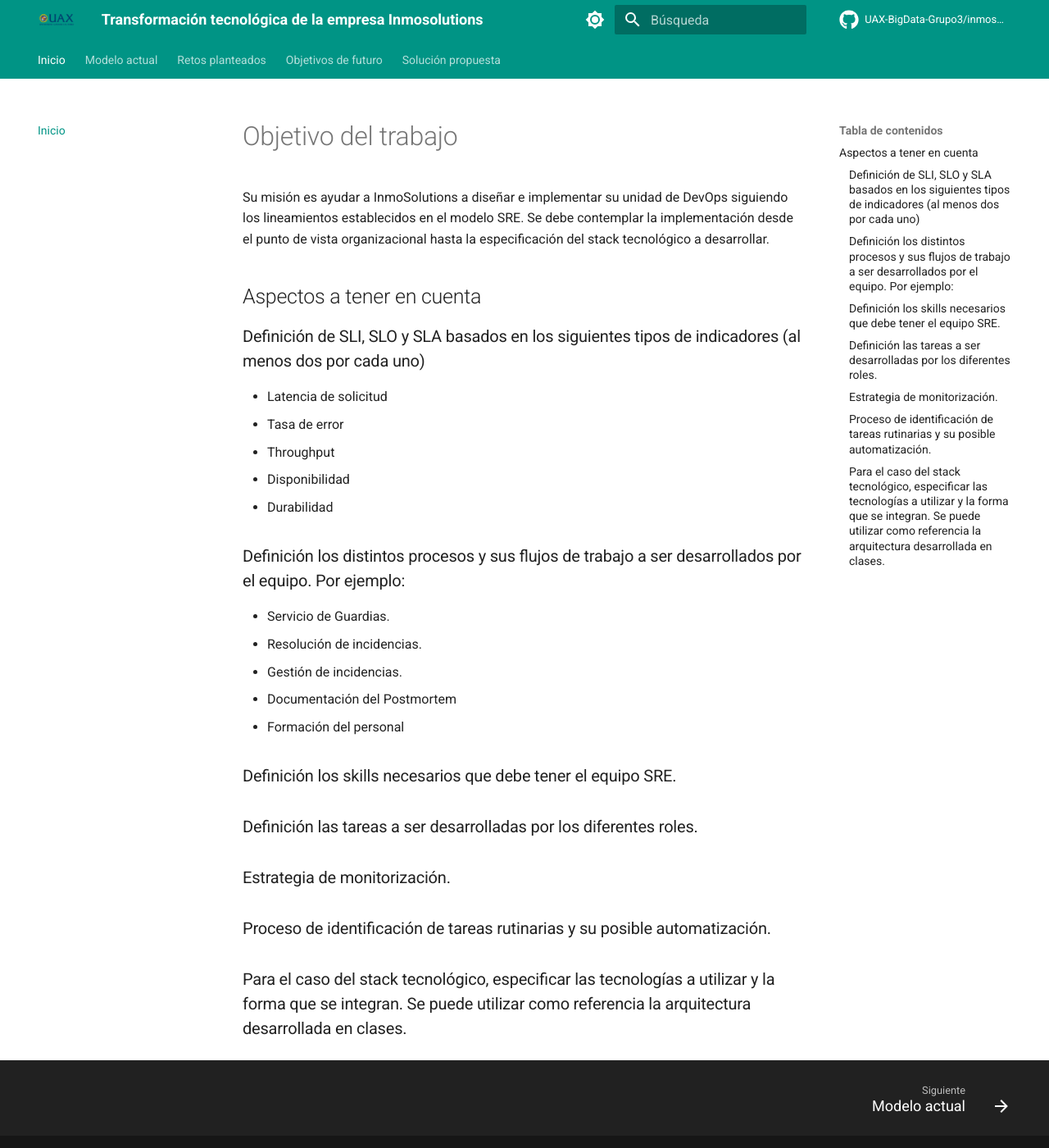
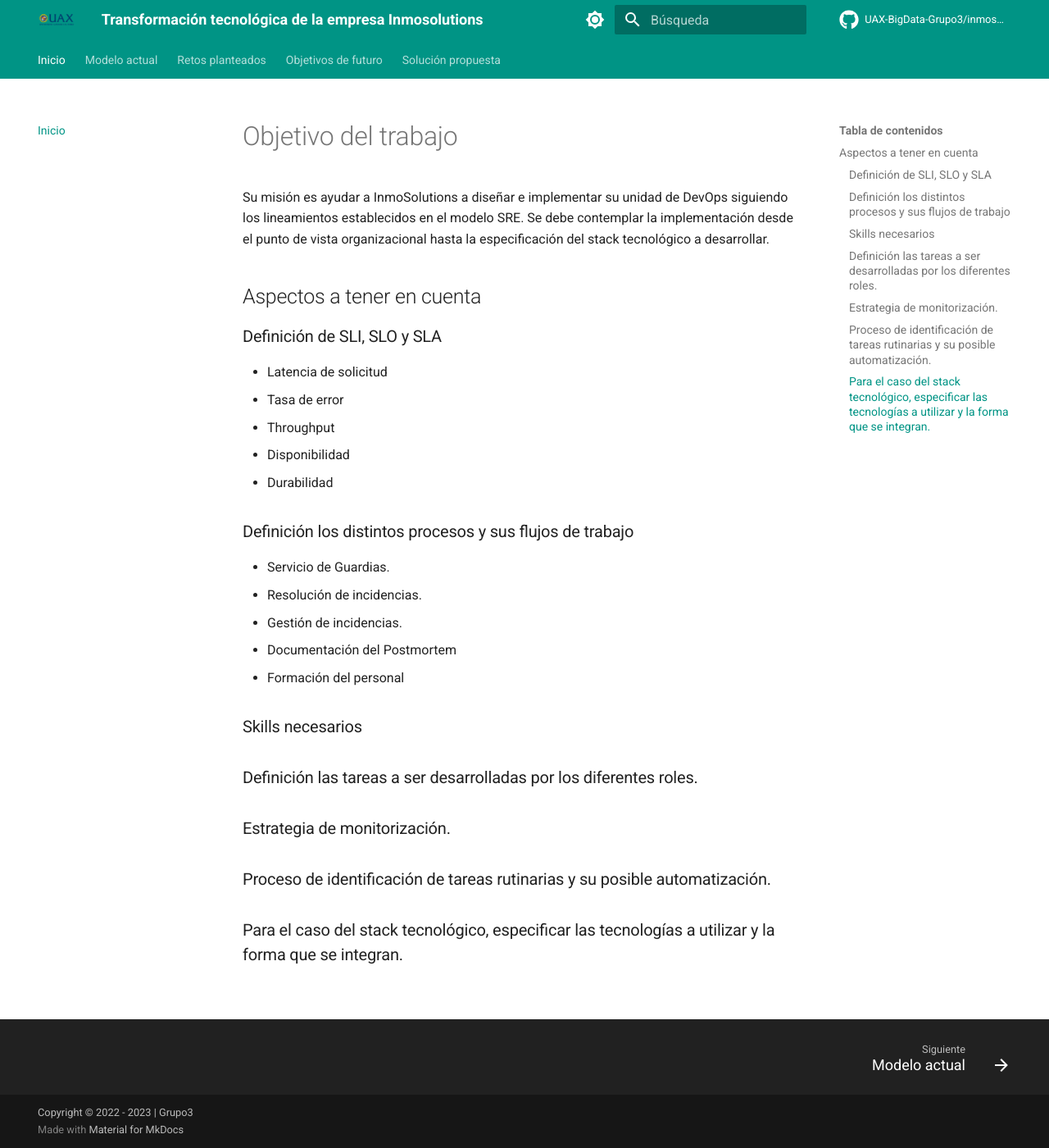
Before and after one commit to UAX-BigData-Grupo3/inmosolutions, an MkDocs documentation site: the page built from docs/01-index.md, in a window 1280 px wide and 1400 px high. Shown: the whole window at 82% size. Built offline with MkDocs 1.6.1 and Material for MkDocs 9.7.7, drawn with Linux system fonts in a browser that asks for light colours; comment, search, counter and statistics services are not loaded.

Commit message:
Feat: try to fix website

```diff
--- a/docs/01-index.md
+++ b/docs/01-index.md
@@ -4,7 +4,7 @@ Su misión es ayudar a InmoSolutions a diseñar e implementar su unidad de DevOp
 
 ## Aspectos a tener en cuenta
 
-### Definición de SLI, SLO y SLA basados en los siguientes tipos de indicadores (al menos dos por cada uno)
+### Definición de SLI, SLO y SLA
 
 - Latencia de solicitud
 - Tasa de error
@@ -12,7 +12,7 @@ Su misión es ayudar a InmoSolutions a diseñar e implementar su unidad de DevOp
 - Disponibilidad
 - Durabilidad
 
-### Definición los distintos procesos y sus flujos de trabajo a ser desarrollados por el equipo. Por ejemplo:
+### Definición los distintos procesos y sus flujos de trabajo
 
 - Servicio de Guardias.
 - Resolución de incidencias.
@@ -20,7 +20,7 @@ Su misión es ayudar a InmoSolutions a diseñar e implementar su unidad de DevOp
 - Documentación del Postmortem
 - Formación del personal
 
-### Definición los skills necesarios que debe tener el equipo SRE.
+### Skills necesarios
 
 ### Definición las tareas a ser desarrolladas por los diferentes roles.
 
@@ -28,4 +28,4 @@ Su misión es ayudar a InmoSolutions a diseñar e implementar su unidad de DevOp
 
 ### Proceso de identificación de tareas rutinarias y su posible automatización.
 
-### Para el caso del stack tecnológico, especificar las tecnologías a utilizar y la forma que se integran. Se puede utilizar como referencia la arquitectura desarrollada en clases.
+### Para el caso del stack tecnológico, especificar las tecnologías a utilizar y la forma que se integran.
```
